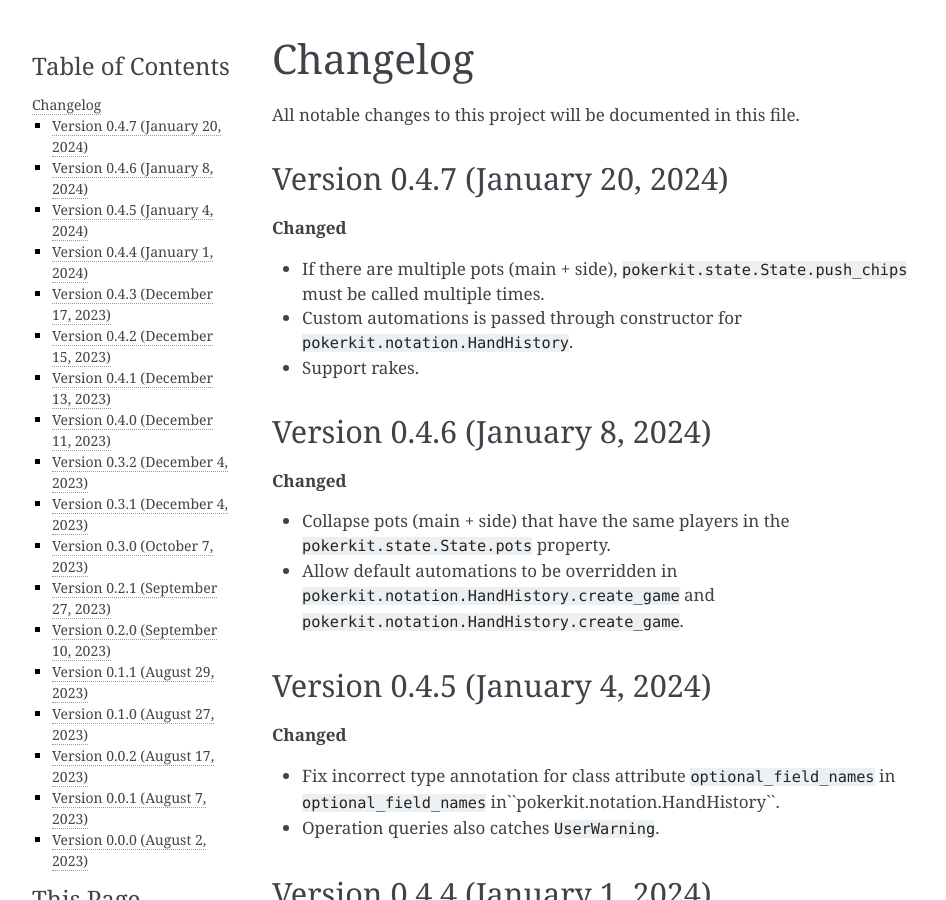
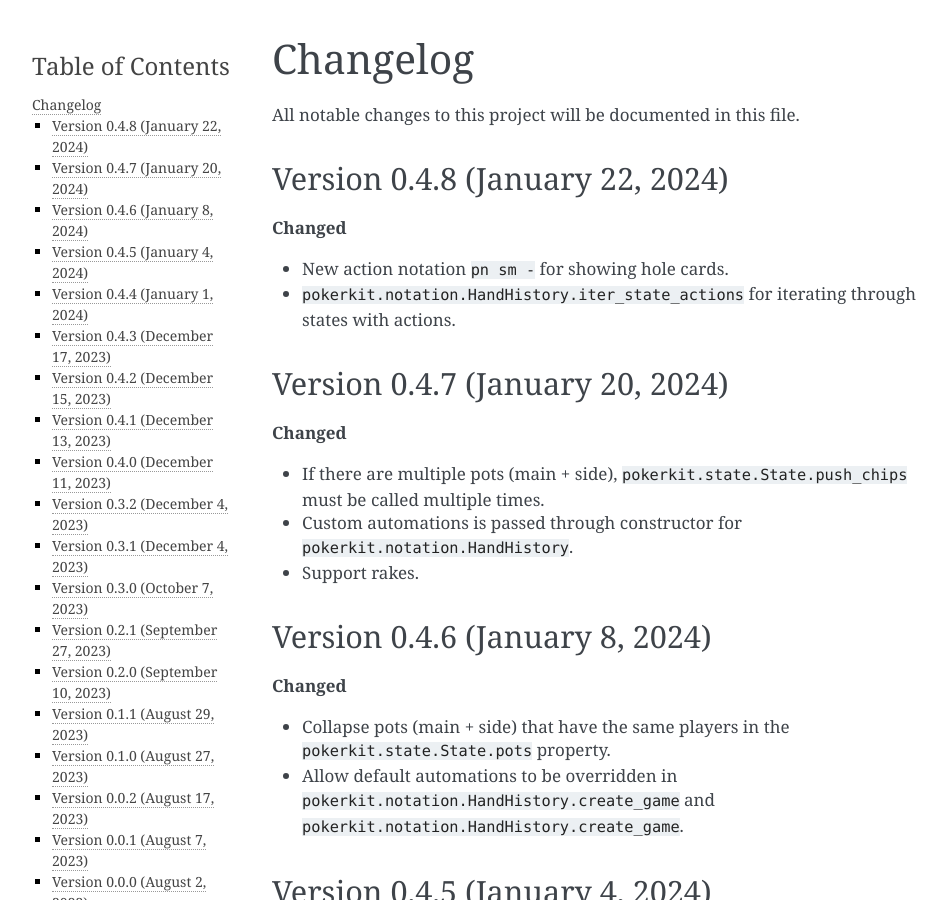
Before and after one commit to WTEngineer/pockerkit_python, a Sphinx documentation site: the page built from docs/changelog.rst, in a window 1280 px wide and 900 px high. Shown: the whole window, without its empty margins (148-1094 px from the left). Built offline with Sphinx 7.4.7, drawn with Linux system fonts in a browser that asks for light colours.

Commit message:
Update version

```diff
--- a/CHANGELOG.rst
+++ b/CHANGELOG.rst
@@ -3,6 +3,15 @@ Changelog
 =========
 
 All notable changes to this project will be documented in this file.
+
+Version 0.4.8 (January 22, 2024)
+--------------------------------
+
+**Changed**
+
+- New action notation ``pn sm -`` for showing hole cards.
+- ``pokerkit.notation.HandHistory.iter_state_actions`` for iterating through
+  states with actions.
 
 Version 0.4.7 (January 20, 2024)
 --------------------------------
--- a/docs/conf.py
+++ b/docs/conf.py
@@ -14,7 +14,7 @@ sys.path.insert(0, os.path.abspath('..'))
 project = 'PokerKit'
 copyright = '2023, University of Toronto Computer Poker Research Group'
 author = 'University of Toronto Computer Poker Research Group'
-release = '0.4.7'
+release = '0.4.8'
 
 # -- General configuration ---------------------------------------------------
 # https://www.sphinx-doc.org/en/master/usage/configuration.html#general-configuration
--- a/setup.py
+++ b/setup.py
@@ -4,7 +4,7 @@ from setuptools import find_packages, setup
 
 setup(
     name='pokerkit',
-    version='0.4.7',
+    version='0.4.8',
     description='An open-source Python library for poker simulations and hand evaluations',
     long_description=open('README.rst').read(),
     long_description_content_type='text/x-rst',
```
